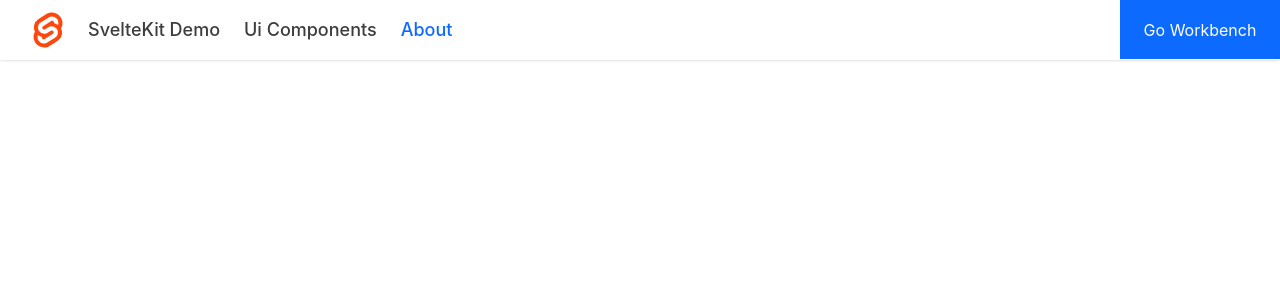
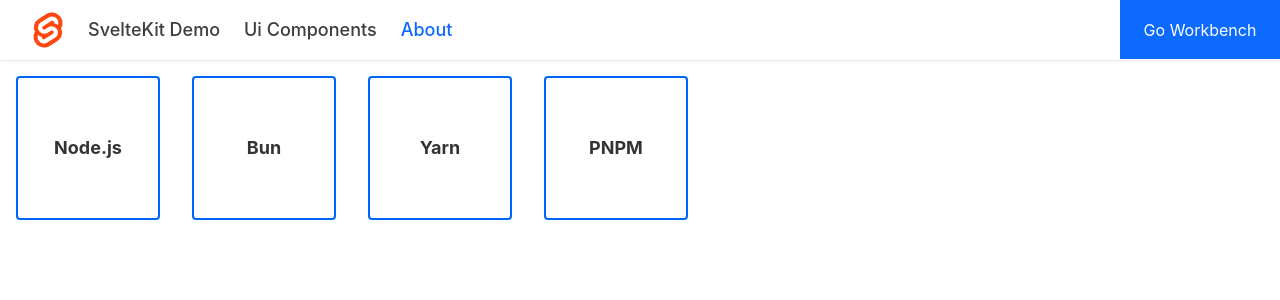
Before and after one commit to songmm820/sveltekit-demo, a SvelteKit app: page /about in a window 1280 px wide. Shown: the top 300 px of the page. Built offline with nearby package versions, Linux system fonts and the light colour scheme.

Commit message:
feat: env detect

```diff
--- /dev/null
+++ b/electron/execute-cmd.js
@@ -0,0 +1,21 @@
+// 定义需要检测的开发工具列表
+import { exec } from 'child_process';
+
+/**
+ * 执行 cmd 命令
+ *
+ * @param cmd 命令
+ * @returns 命令执行结果
+ */
+export function executeCommand(cmd) {
+	return new Promise((resolve, reject) => {
+		exec(cmd, { windowsHide: true }, (error, stdout, stderr) => {
+			const output = stdout.trim() || stderr.trim();
+			if (error || !output) {
+				reject(error);
+			} else {
+				resolve(output);
+			}
+		});
+	});
+}
--- a/electron/main.js
+++ b/electron/main.js
@@ -1,6 +1,7 @@
-import { app, BrowserWindow } from 'electron';
+import { app, BrowserWindow, ipcMain } from 'electron';
 import { fileURLToPath } from 'url';
 import path, { dirname } from 'path';
+import { executeCommand } from './execute-cmd.js';
 
 const __filename = fileURLToPath(import.meta.url);
 const __dirname = dirname(__filename);
@@ -12,6 +13,8 @@
 	const win = new BrowserWindow({
 		width: 1200,
 		height: 800,
+		minWidth: 1200,
+		minHeight: 800,
 		webPreferences: {
 			nodeIntegration: true, // 为页面集成 Node.js 环境
 			contextIsolation: true, // 上下文隔离
@@ -30,6 +33,10 @@
 	});
 }
 
+ipcMain.handle('execute-command', async (event, cmd) => {
+	return await executeCommand(cmd);
+});
+
 app.whenReady().then(() => {
 	createWindow();
 
--- a/electron/preload.js
+++ b/electron/preload.js
@@ -1,6 +1,7 @@
 // 预加载脚本
 import { contextBridge } from 'electron';
 import { version } from 'os';
+import { ipcRenderer } from 'electron';
 
 // 暴露 API 给渲染进程
 contextBridge.exposeInMainWorld('electronAPI', {
@@ -11,5 +12,7 @@
 	// Node.js 版本
 	nodeVersion: process.versions.node,
 	// Chrome 版本
-	chromeVersion: process.versions.chrome
+	chromeVersion: process.versions.chrome,
+	// 执行命令
+	executeCommand: (cmd) => ipcRenderer.invoke('execute-command', cmd)
 });
--- a/src/app.d.ts
+++ b/src/app.d.ts
@@ -20,6 +20,8 @@
 			version: string;
 			// Electron 版本
 			electronVersion: string;
+			// 执行命令
+			executeCommand: (cmd: string) => Promise<string>;
 		};
 	}
 }
--- a/src/css/app.css
+++ b/src/css/app.css
@@ -31,7 +31,7 @@
 
 html,
 body {
-	width: calc(100vw - 12px);
+	width: 100%;
 	height: 100%;
 	font-size: 16px;
 	color: var(--text);
--- /dev/null
+++ b/src/lib/business/env-tools.ts
@@ -0,0 +1,43 @@
+export type LocalEnvTool = {
+	name: string;
+	cmd: string;
+	binName: string;
+	versionReg: RegExp;
+};
+
+export const LocalEnvTools: LocalEnvTool[] = [
+	{
+		name: 'Node.js',
+		cmd: 'node --version',
+		binName: 'node.exe',
+		versionReg: /v(\d+\.\d+\.\d+)/
+	},
+	{
+		name: 'Bun',
+		cmd: 'bun --version',
+		binName: 'bun.exe',
+		versionReg: /v(\d+\.\d+\.\d+)/
+	},
+	{
+		name: 'Yarn',
+		cmd: 'yarn --version',
+		binName: 'yarn.cmd',
+		versionReg: /v(\d+\.\d+\.\d+)/
+	},
+	{
+		name: 'PNPM',
+		cmd: 'pnpm --version',
+		binName: 'pnpm.cmd',
+		versionReg: /v(\d+\.\d+\.\d+)/
+	}
+];
+
+/**
+ * 执行 cmd 命令
+ *
+ * @param cmd 命令
+ * @returns 命令执行结果
+ */
+export async function executeCommand(cmd: string) {
+	return await window.electronAPI.executeCommand(cmd);
+}
--- a/src/routes/(web)/about/+page.svelte
+++ b/src/routes/(web)/about/+page.svelte
@@ -1,7 +1,52 @@
 <script lang="ts">
-	$effect(() => {});
+	import { LocalEnvTools, executeCommand, type LocalEnvTool } from '$lib/business/env-tools';
+	import { onMount } from 'svelte';
+
+	type EnvObj = LocalEnvTool & { version?: string };
+
+	let envs: EnvObj[] = $state(LocalEnvTools);
+
+	async function detectSingleEnv(env: EnvObj) {
+		const cmdResult = await executeCommand(env.cmd);
+		if (cmdResult) {
+			env.version = cmdResult || 'N/A';
+		}
+	}
+
+	async function detectAllEnvs() {
+		await Promise.all(envs.map((env) => detectSingleEnv(env)));
+	}
+
+	async function getBinPath(env: EnvObj) {
+		const cmd = `where ${env.binName}`;
+		const cmdResult = await executeCommand(cmd);
+		if (cmdResult) {
+			return cmdResult.trim();
+		}
+		return 'N/A';
+	}
+
+	onMount(async () => {
+		await detectAllEnvs();
+	});
 </script>
 
 <main class="flex size-full flex-col items-center justify-center">
-	<p>{JSON.stringify(window.electronAPI)}</p>
+	<!-- 整体居中 -->
+	<div class="flex flex-wrap size-full p-4 gap-8">
+		{#each envs as env (env.name)}
+			<div
+				class="flex size-36 flex-col items-center justify-center rounded-md border-2 border-primary text-lg font-bold"
+				aria-hidden="true"
+				onclick={() => getBinPath(env)}
+			>
+				<div>
+					{env.name}
+				</div>
+				<div>
+					{env.version}
+				</div>
+			</div>
+		{/each}
+	</div>
 </main>
```
